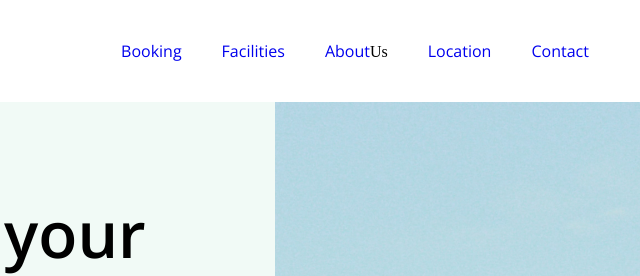
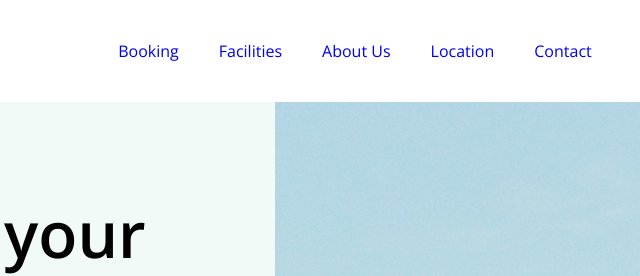
Before and after one commit to b13d/bem-project-2, a plain HTML site: page index.html in a window 1280 px wide. Shown: the top 276 px of the page, 285-925 px from the left. Drawn offline with nearby package versions, Linux system fonts and the light colour scheme.

Commit message:
small change

```diff
--- a/index.html
+++ b/index.html
@@ -20,7 +20,7 @@
                     <ul class="header__ul">
                         <li class="header__link"><a href="#">Booking</a></li>
                         <li class="header__link"><a href="#">Facilities</a></li>
-                        <li class="header__link"><a href="#">About</a>Us</li>
+                        <li class="header__link"><a href="#">About Us</a></li>
                         <li class="header__link"><a href="#">Location</a></li>
                         <li class="header__link"><a href="#">Contact</a></li>
                         <li class="header__link header__link--last-item button button__login"><a href="#">Login</a></li>
```
Also changed, not shown: css/main.css (line endings or trailing spaces).
